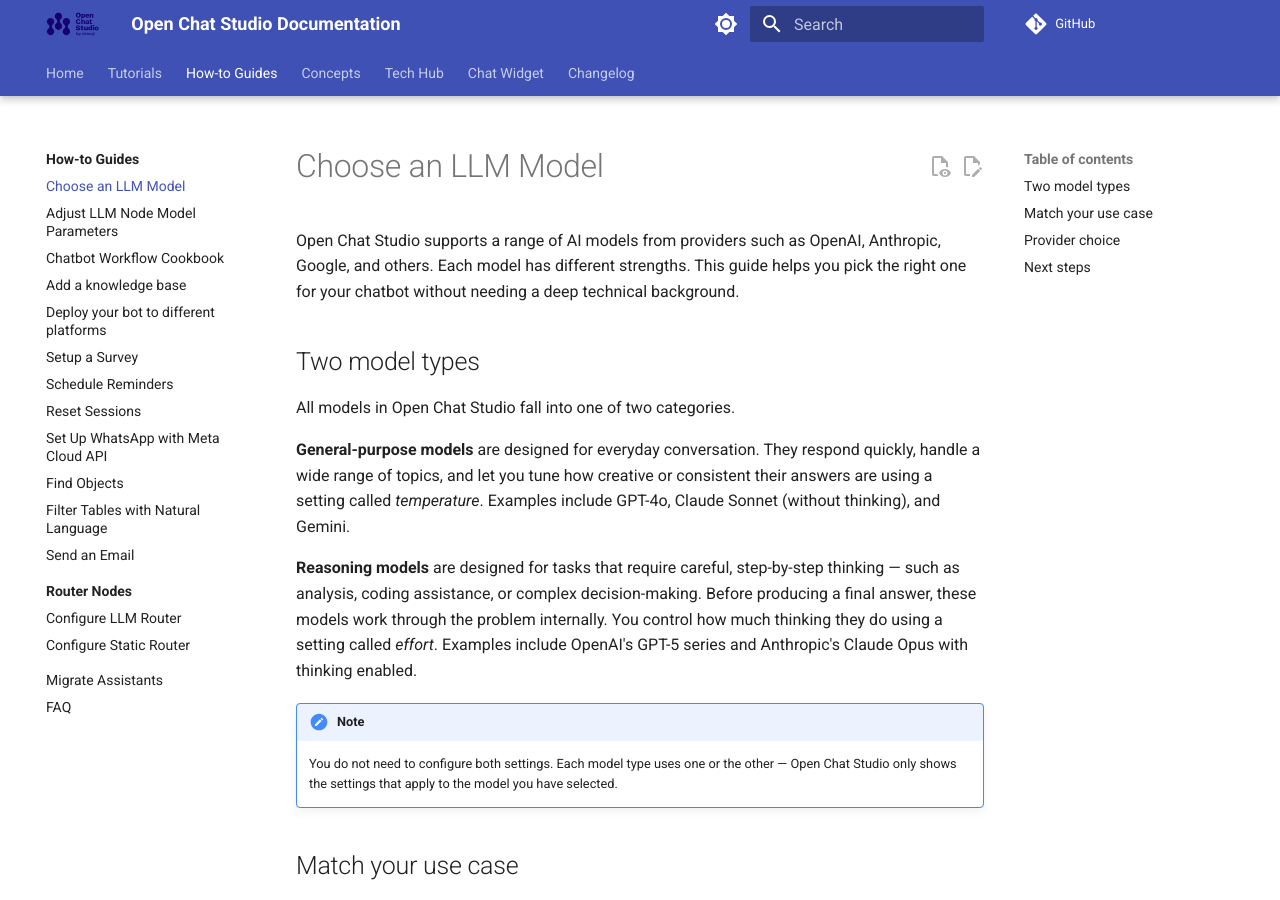
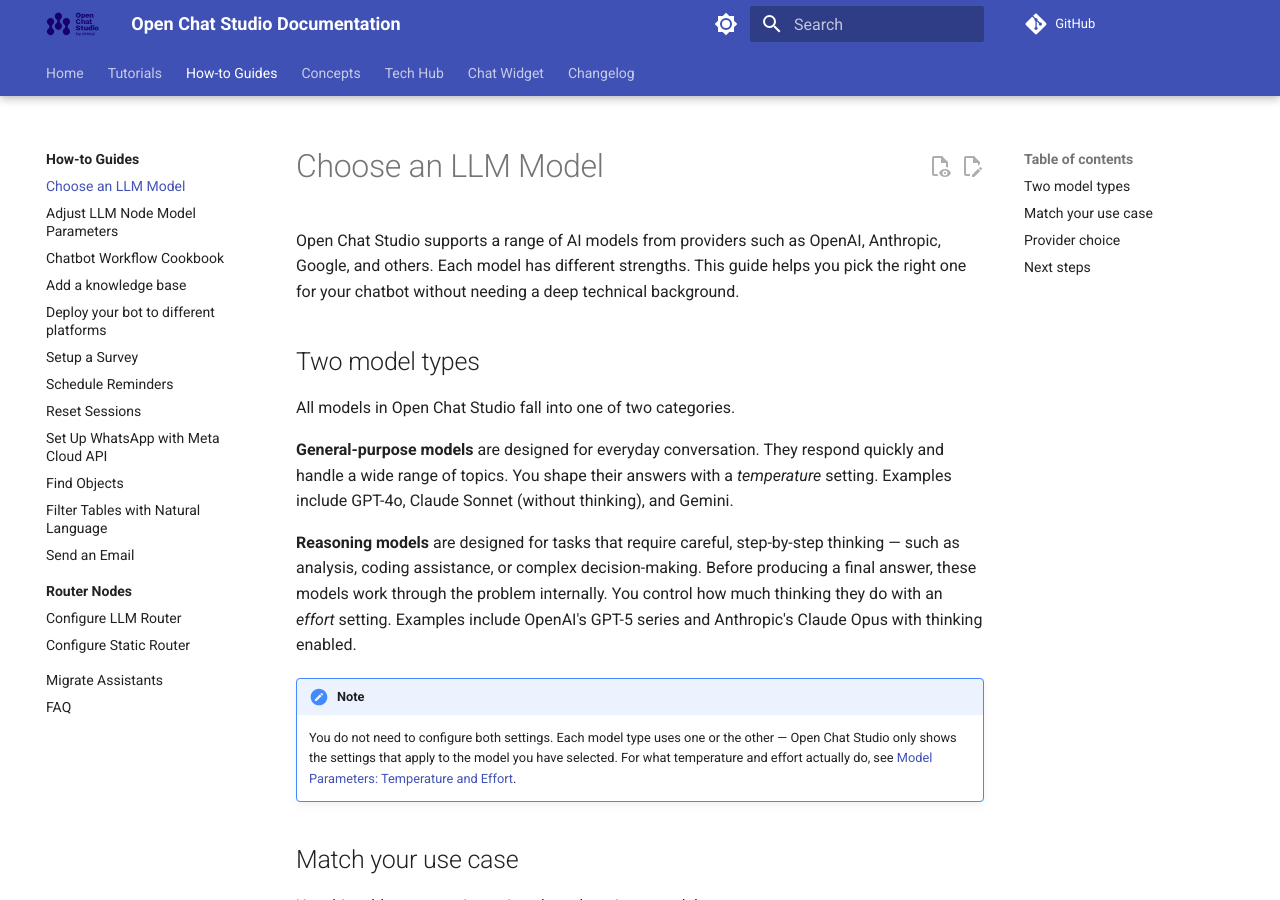
Before and after one commit to dimagi/open-chat-studio-docs, an MkDocs documentation site: the page built from docs/how-to/choose_llm_model.md, in a window 1280 px wide and 900 px high. Built offline with MkDocs 1.6.1 and Material for MkDocs 9.7.7, drawn with Linux system fonts in a browser that asks for light colours; a script that is not in the unit is left out; comment, search, counter and statistics services are not loaded.

Commit message:
Address review feedback: consistent unversioned model naming, nav order, imperative Step 4, trim duplication
Co-authored-by: Lisa <lisa-tarbo@users.noreply.github.com>

```diff
--- a/docs/how-to/choose_llm_model.md
+++ b/docs/how-to/choose_llm_model.md
@@ -10,12 +10,12 @@ Open Chat Studio supports a range of AI models from providers such as OpenAI, An
 
 All models in Open Chat Studio fall into one of two categories.
 
-**General-purpose models** are designed for everyday conversation. They respond quickly, handle a wide range of topics, and let you tune how creative or consistent their answers are using a setting called *temperature*. Examples include GPT-4o, Claude Sonnet (without thinking), and Gemini.
+**General-purpose models** are designed for everyday conversation. They respond quickly and handle a wide range of topics. You shape their answers with a *temperature* setting. Examples include GPT-4o, Claude Sonnet (without thinking), and Gemini.
 
-**Reasoning models** are designed for tasks that require careful, step-by-step thinking — such as analysis, coding assistance, or complex decision-making. Before producing a final answer, these models work through the problem internally. You control how much thinking they do using a setting called *effort*. Examples include OpenAI's GPT-5 series and Anthropic's Claude Opus with thinking enabled.
+**Reasoning models** are designed for tasks that require careful, step-by-step thinking — such as analysis, coding assistance, or complex decision-making. Before producing a final answer, these models work through the problem internally. You control how much thinking they do with an *effort* setting. Examples include OpenAI's GPT-5 series and Anthropic's Claude Opus with thinking enabled.
 
 !!! note
-    You do not need to configure both settings. Each model type uses one or the other — Open Chat Studio only shows the settings that apply to the model you have selected.
+    You do not need to configure both settings. Each model type uses one or the other — Open Chat Studio only shows the settings that apply to the model you have selected. For what temperature and effort actually do, see [Model Parameters: Temperature and Effort](../concepts/llm.md#model-parameters-temperature-and-effort).
 
 ## Match your use case
 
--- a/mkdocs.yml
+++ b/mkdocs.yml
@@ -128,11 +128,11 @@ nav:
         - concepts/sessions.md
         - concepts/session_status.md
         - concepts/llm.md
+        - concepts/max_tokens.md
         - concepts/participant_data.md
         - concepts/prompt_variables.md
         - concepts/source_material.md
         - concepts/versioning.md
-        - concepts/max_tokens.md
         - concepts/llm_custom_action.md
         - concepts/consent.md
         - concepts/channels.md
```
Also changed, not shown: docs/how-to/adjust_llm_node_model_parameters.md (+1 -3 lines), docs/tech-hub/model_configuration.md (+2 -2 lines).
